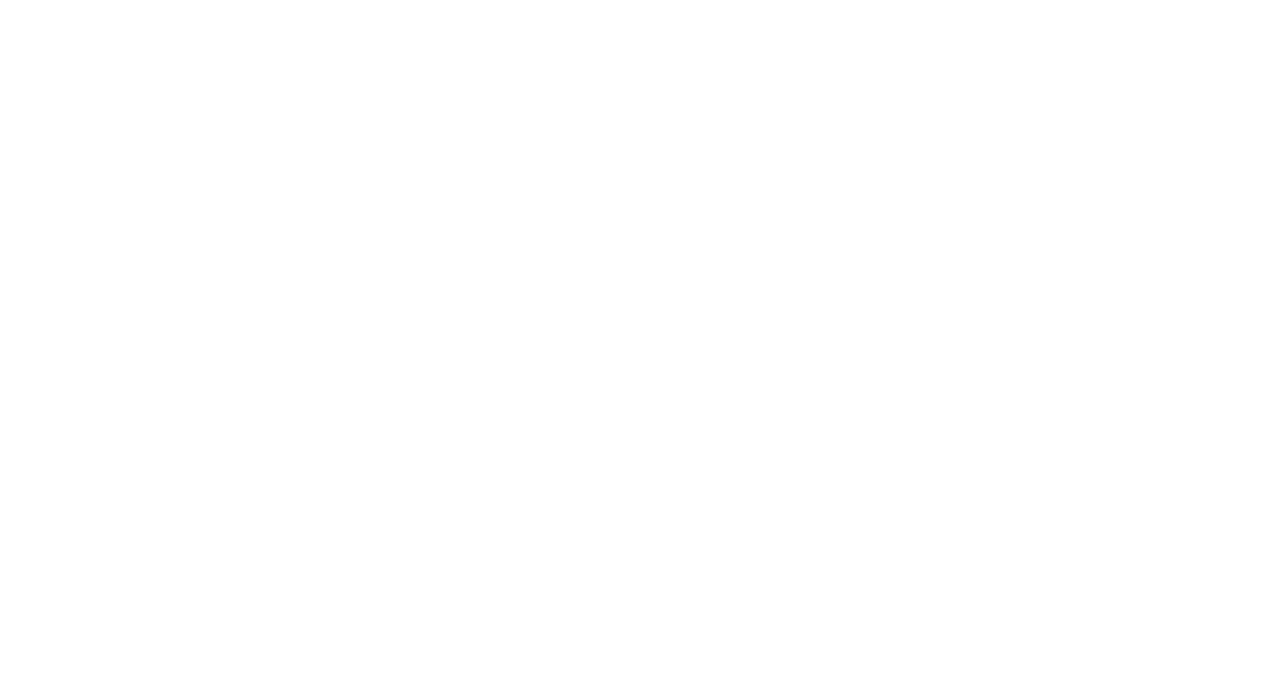
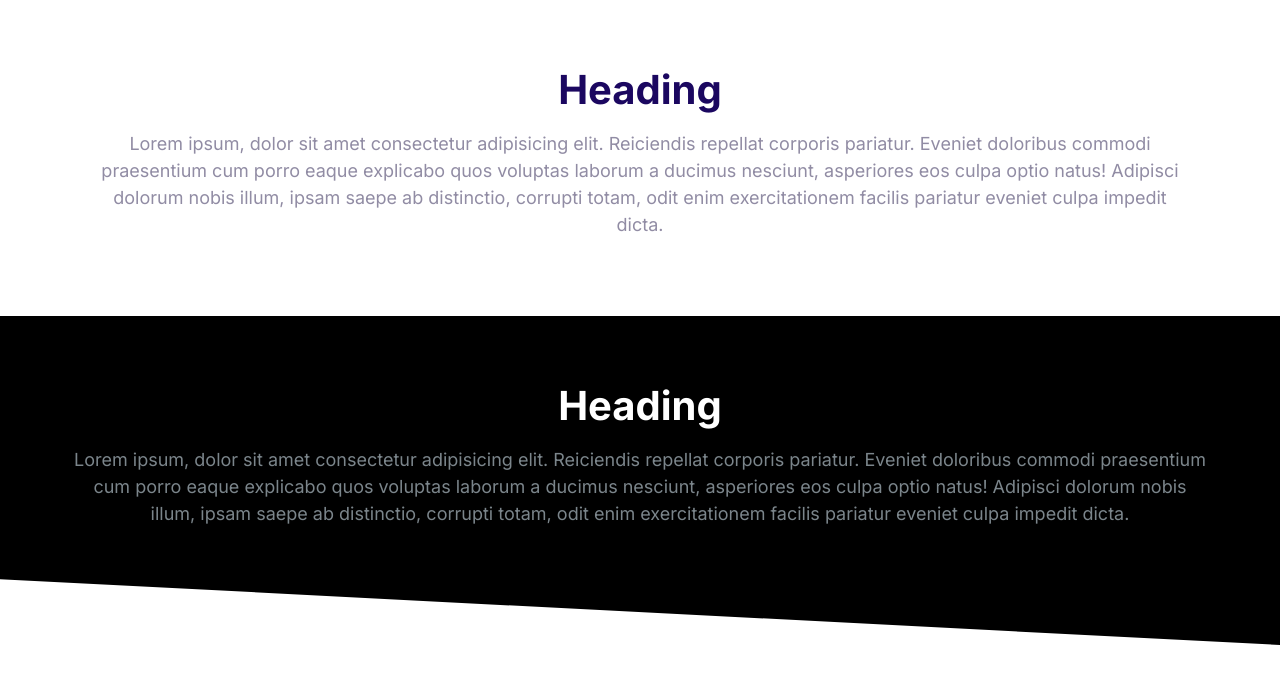
Before and after one commit to leviFrosty/moshifyhosting, a plain HTML site: page index.html in a window 1280 px wide. Drawn offline with Linux system fonts and the light colour scheme.

Commit message:
Added block component and styling for block and universal container's max width and margin.

```diff
--- a/css/styles.css
+++ b/css/styles.css
@@ -592,3 +592,41 @@ a {
   max-height: 80vh;
   opacity: 1;
 }
+
+/* Blocks */
+
+.block {
+  --padding-vertical: 6rem;
+  padding: var(--padding-vertical) 2rem;
+}
+
+.block__header {
+  text-align: center;
+}
+
+.block__heading {
+  margin-top: 0;
+}
+
+.block--dark {
+  background: #000;
+  color: #7b858b;
+}
+
+.block--dark .block__heading {
+  color: #fff;
+}
+
+.block--skewed-right {
+  clip-path: polygon(0% 0%, 100% 0%, 100% 100%, 0% 80%);
+  padding-bottom: calc(var(--padding-vertical) + 4rem);
+}
+.block--skewed-left {
+  clip-path: polygon(0% 0%, 100% 0%, 100% 80%, 0% 100%);
+  padding-bottom: calc(var(--padding-vertical) + 4rem);
+}
+
+.container {
+  max-width: 1140px;
+  margin: 0 auto;
+}
--- a/index.html
+++ b/index.html
@@ -14,6 +14,35 @@
     <link rel="stylesheet" href="css/styles.css" />
   </head>
   <body>
+    <section class="block container">
+      <header class="block__header">
+        <h2 class="block__heading">Heading</h2>
+        <p>
+          Lorem ipsum, dolor sit amet consectetur adipisicing elit. Reiciendis
+          repellat corporis pariatur. Eveniet doloribus commodi praesentium cum
+          porro eaque explicabo quos voluptas laborum a ducimus nesciunt,
+          asperiores eos culpa optio natus! Adipisci dolorum nobis illum, ipsam
+          saepe ab distinctio, corrupti totam, odit enim exercitationem facilis
+          pariatur eveniet culpa impedit dicta.
+        </p>
+      </header>
+    </section>
+    <section class="block block--dark block--skewed-right">
+      <div class="container">
+        <header class="block__header">
+          <h2 class="block__heading">Heading</h2>
+          <p>
+            Lorem ipsum, dolor sit amet consectetur adipisicing elit. Reiciendis
+            repellat corporis pariatur. Eveniet doloribus commodi praesentium cum
+            porro eaque explicabo quos voluptas laborum a ducimus nesciunt,
+            asperiores eos culpa optio natus! Adipisci dolorum nobis illum, ipsam
+            saepe ab distinctio, corrupti totam, odit enim exercitationem facilis
+            pariatur eveniet culpa impedit dicta.
+          </p>
+      </div>
+      </header>
+    </section>
+
     <script src="/js/main.js"></script>
   </body>
 </html>
```
